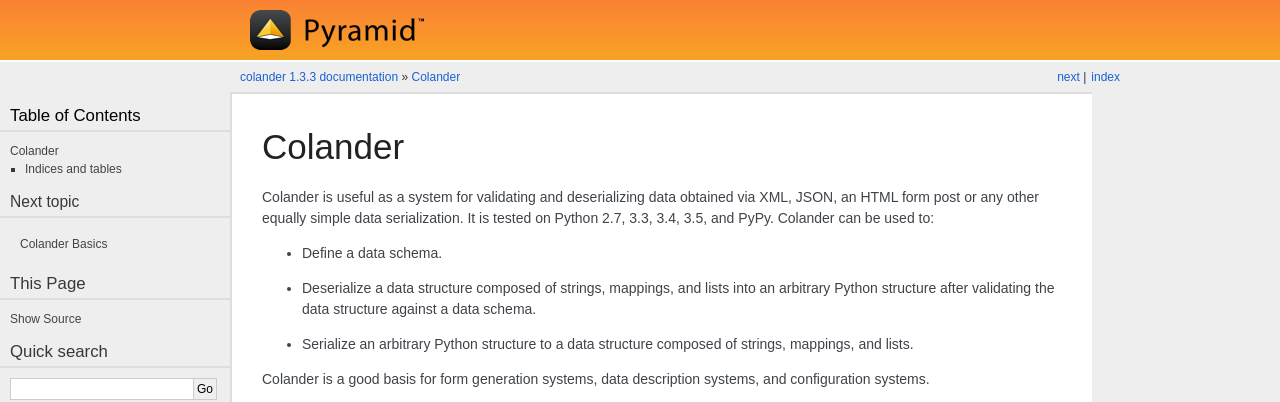
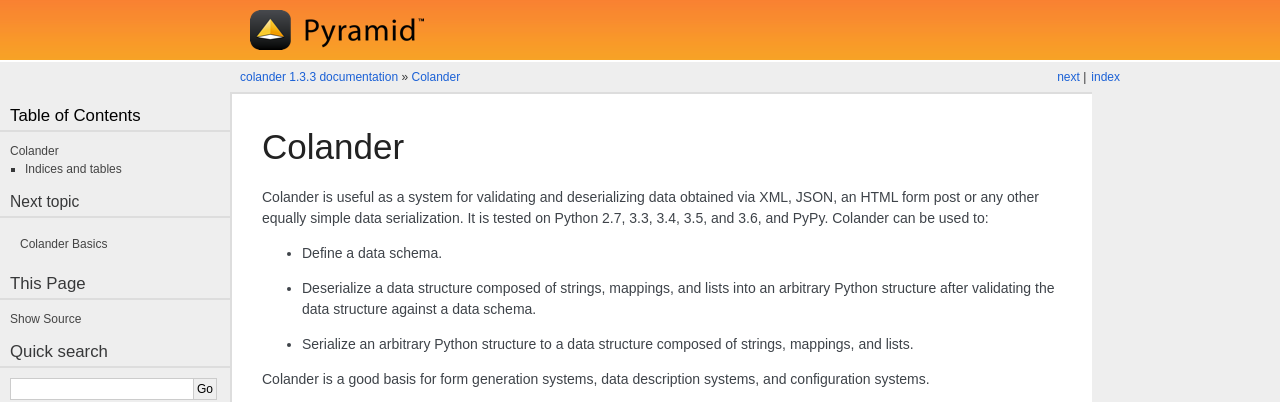
Before and after one commit to Pylons/colander, a Sphinx documentation site: the page built from docs/index.rst, in a window 1280 px wide and 900 px high. Shown: the top 402 px of the window. Built offline with Sphinx 7.4.7, drawn with Linux system fonts in a browser that asks for light colours; some web fonts are replaced.

Commit message:
add Python 3.6 to list of tested environments
The build is broken because of 'Utc', not changes to docs.

```diff
--- a/docs/index.rst
+++ b/docs/index.rst
@@ -6,7 +6,7 @@
 
 Colander is useful as a system for validating and deserializing data obtained
 via XML, JSON, an HTML form post or any other equally simple data
-serialization.  It is tested on Python 2.7, 3.3, 3.4, 3.5, and PyPy.
+serialization.  It is tested on Python 2.7, 3.3, 3.4, 3.5, and 3.6, and PyPy.
 Colander can be used to:
 
 - Define a data schema.
```
